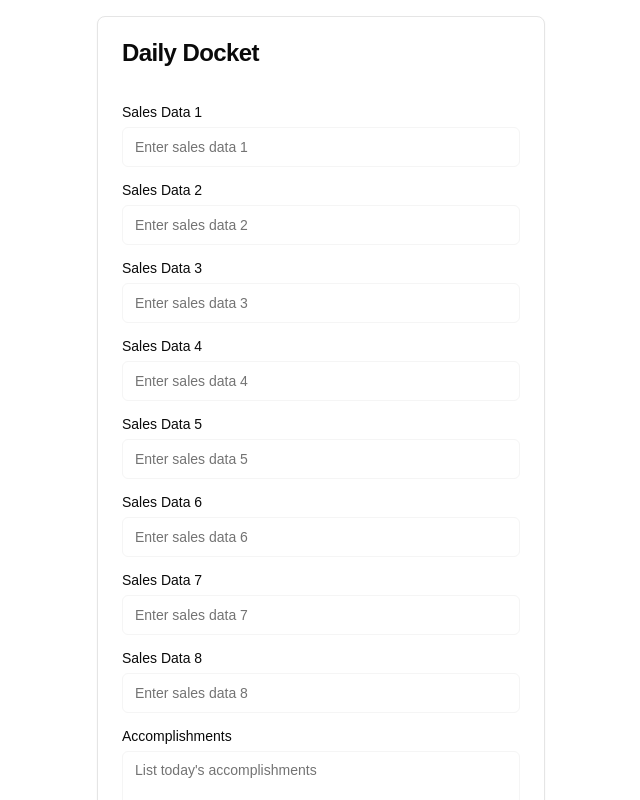
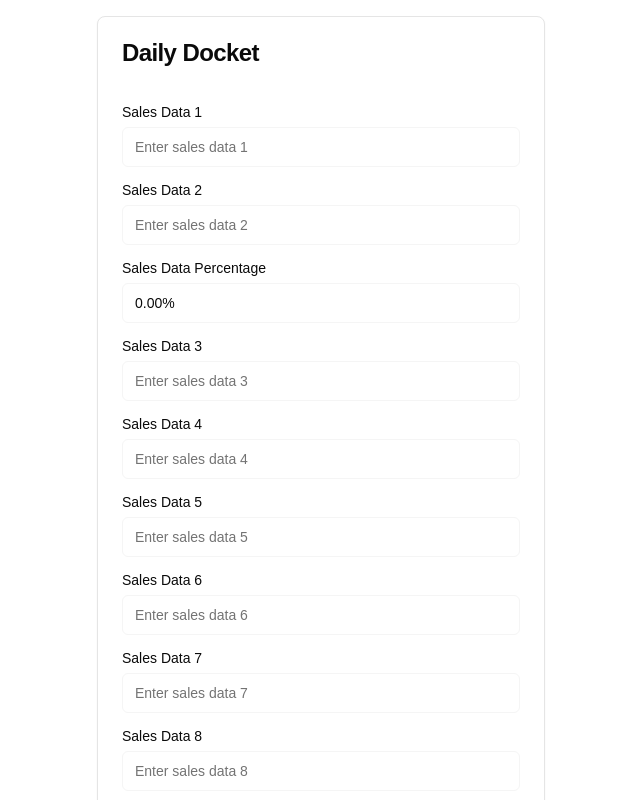
Before and after one commit to lhm-david/CSRHproject, a Next.js app: page / in a window 1280 px wide. Shown: the top 800 px of the page, without its empty margins (319-959 px from the left). Built offline with nearby package versions, Linux system fonts and the light colour scheme; what @genkit-ai/googleai, genkit would draw is missing.

Commit message:
for text input sales data 1 and sales data 2, I need a new field below sales data 2 and shows the result of percentage of calculation of sales data 1 divided by sales data 2

```diff
--- a/src/app/page.tsx
+++ b/src/app/page.tsx
@@ -1,6 +1,6 @@
 "use client";
 
-import { useState } from "react";
+import { useState, useEffect } from "react";
 import { Button } from "@/components/ui/button";
 import { Input } from "@/components/ui/input";
 import { Label } from "@/components/ui/label";
@@ -29,6 +29,17 @@ export default function Home() {
   const [salesData6, setSalesData6] = useState("");
   const [salesData7, setSalesData7] = useState("");
   const [salesData8, setSalesData8] = useState("");
+  const [salesDataPercentage, setSalesDataPercentage] = useState("0.00");
+
+  useEffect(() => {
+    const num1 = parseFloat(salesData1);
+    const num2 = parseFloat(salesData2);
+    if (!isNaN(num1) && !isNaN(num2) && num2 !== 0) {
+      setSalesDataPercentage((num1 / num2 * 100).toFixed(2));
+    } else {
+      setSalesDataPercentage("0.00");
+    }
+  }, [salesData1, salesData2]);
 
   const generateReportText = () => {
     return `
@@ -100,6 +111,15 @@ export default function Home() {
               placeholder="Enter sales data 2"
               value={salesData2}
               onChange={(e) => setSalesData2(e.target.value)}
+            />
+          </div>
+          <div className="grid gap-2">
+            <Label htmlFor="salesDataPercentage">Sales Data Percentage</Label>
+            <Input
+              id="salesDataPercentage"
+              placeholder="Sales Data Percentage"
+              value={`${salesDataPercentage}%`}
+              readOnly
             />
           </div>
           <div className="grid gap-2">
```
